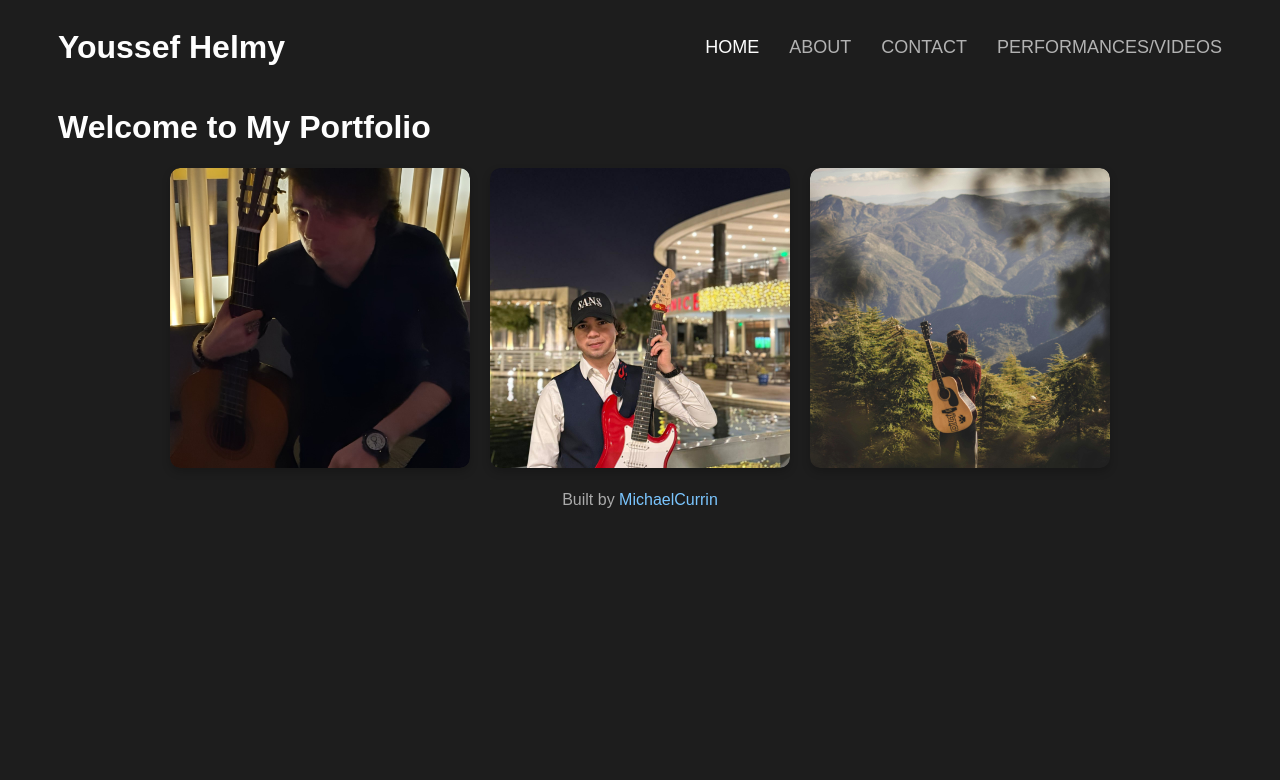
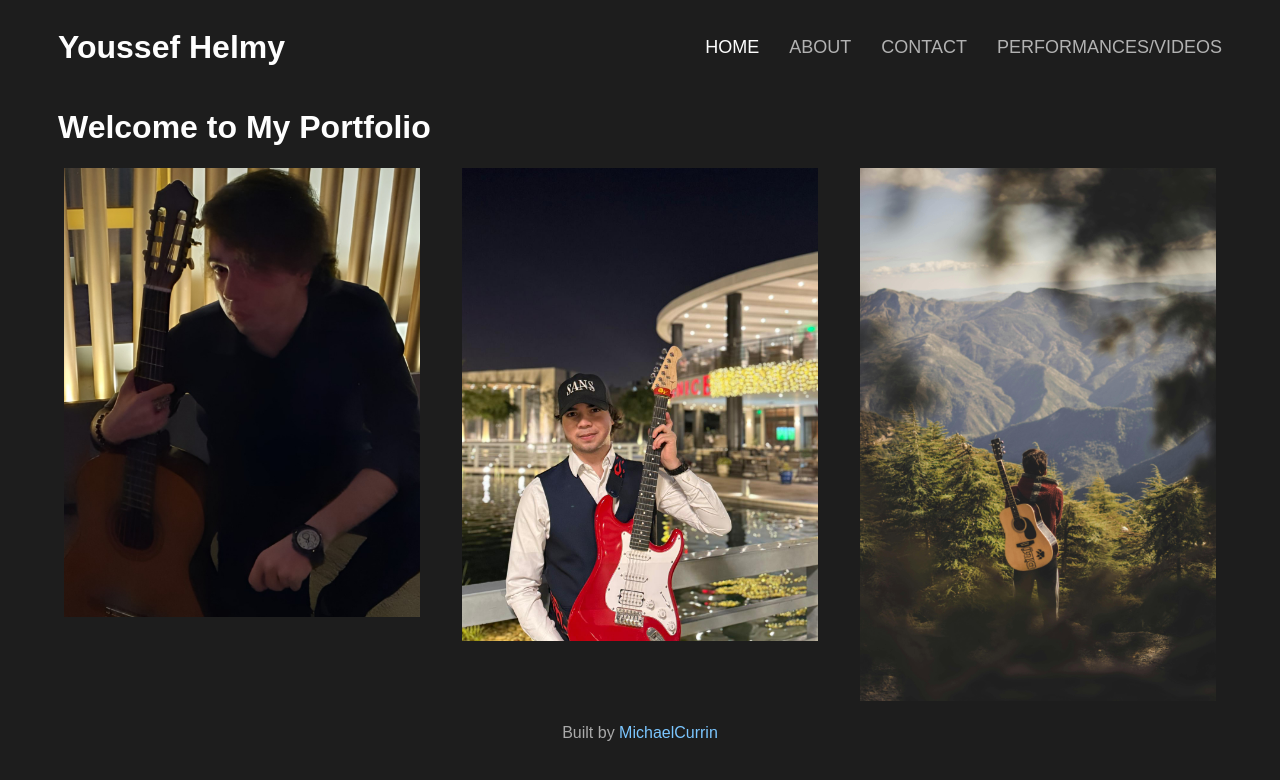
Before and after one commit to youssefhelmy1/youssef, a Jekyll site: the page built from index.html, in a window 1280 px wide. Shown: the top 780 px of the page. Built offline with Jekyll 4.4.1, drawn with Linux system fonts in a browser that asks for light colours; some web fonts are replaced.

Commit message:
indeximgs

```diff
--- a/css/gallery.css
+++ b/css/gallery.css
@@ -1,46 +1,40 @@
-/* Gallery Container */
 .gallery {
     display: flex;
-    justify-content: center;
-    gap: 20px;
-    flex-wrap: wrap;
-    margin-top: 20px;
+    justify-content: space-around;
+    gap: 10px;
 }
 
-/* Individual Gallery Items */
 .gallery-item {
     position: relative;
-    width: 300px; /* Adjust size */
-    height: 300px;
+    display: block;
+    width: 30%;
     overflow: hidden;
-    border-radius: 10px;
-    box-shadow: 0px 4px 8px rgba(0, 0, 0, 0.2);
-    transition: transform 0.3s ease;
-    text-decoration: none;
 }
 
-/* Image Styling */
 .gallery-item img {
     width: 100%;
-    height: 100%;
-    object-fit: cover;
-    border-radius: 10px;
+    height: auto;
+    display: block;
+    transition: transform 0.3s ease-in-out;
 }
 
-/* Hover Effect */
-.gallery-item:hover {
-    transform: scale(1.05);
+.gallery-item:hover img {
+    transform: scale(1.1);
 }
 
-/* Caption */
 .caption {
     position: absolute;
-    bottom: 0;
-    width: 100%;
-    background: rgba(0, 0, 0, 0.6);
+    bottom: 20px;
+    left: 20px;
+    font-size: 2rem;
+    font-family: 'Roboto', sans-serif;
     color: white;
-    text-align: center;
+    background: rgba(0, 0, 0, 0.5);
     padding: 10px;
-    font-size: 18px;
-    font-weight: bold;
+    opacity: 0;
+    transition: opacity 0.3s ease-in-out;
 }
+
+.gallery-item:hover .caption {
+    opacity: 1;
+}
--- a/index.html
+++ b/index.html
@@ -11,7 +11,7 @@
     </a>
 
     <a href="{{ site.baseurl }}/performances/" class="gallery-item">
-        <img src="{{ site.baseurl }}images/performances.jpg" alt="Performances">
+        <img src="{{ site.baseurl }}/images/performances.jpg" alt="Performances">
         <span class="caption">Performances</span>
     </a>
 
@@ -20,4 +20,5 @@
         <span class="caption">Contact Me</span>
     </a>
 </div>
+
 {% include gallery-js.html %}
```
